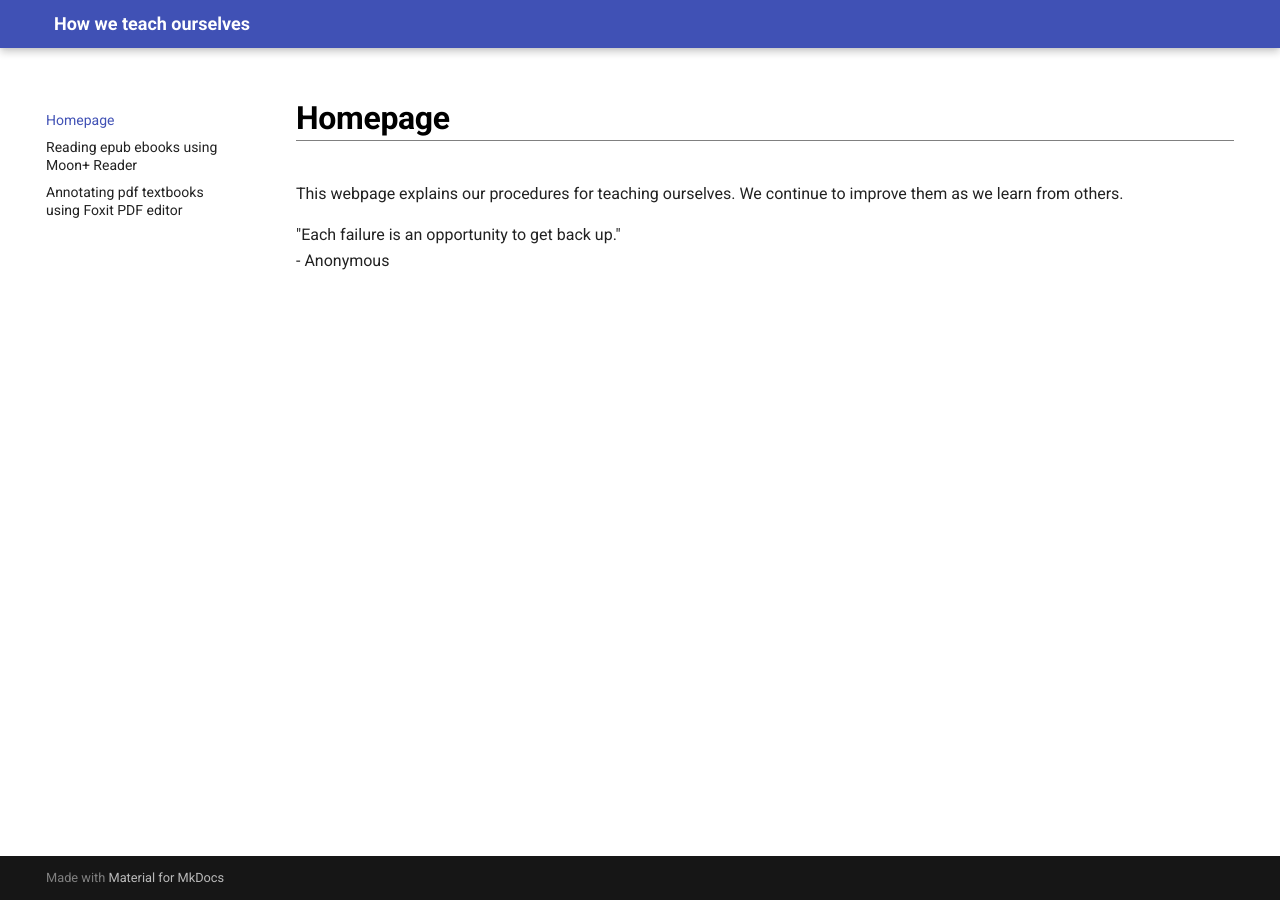
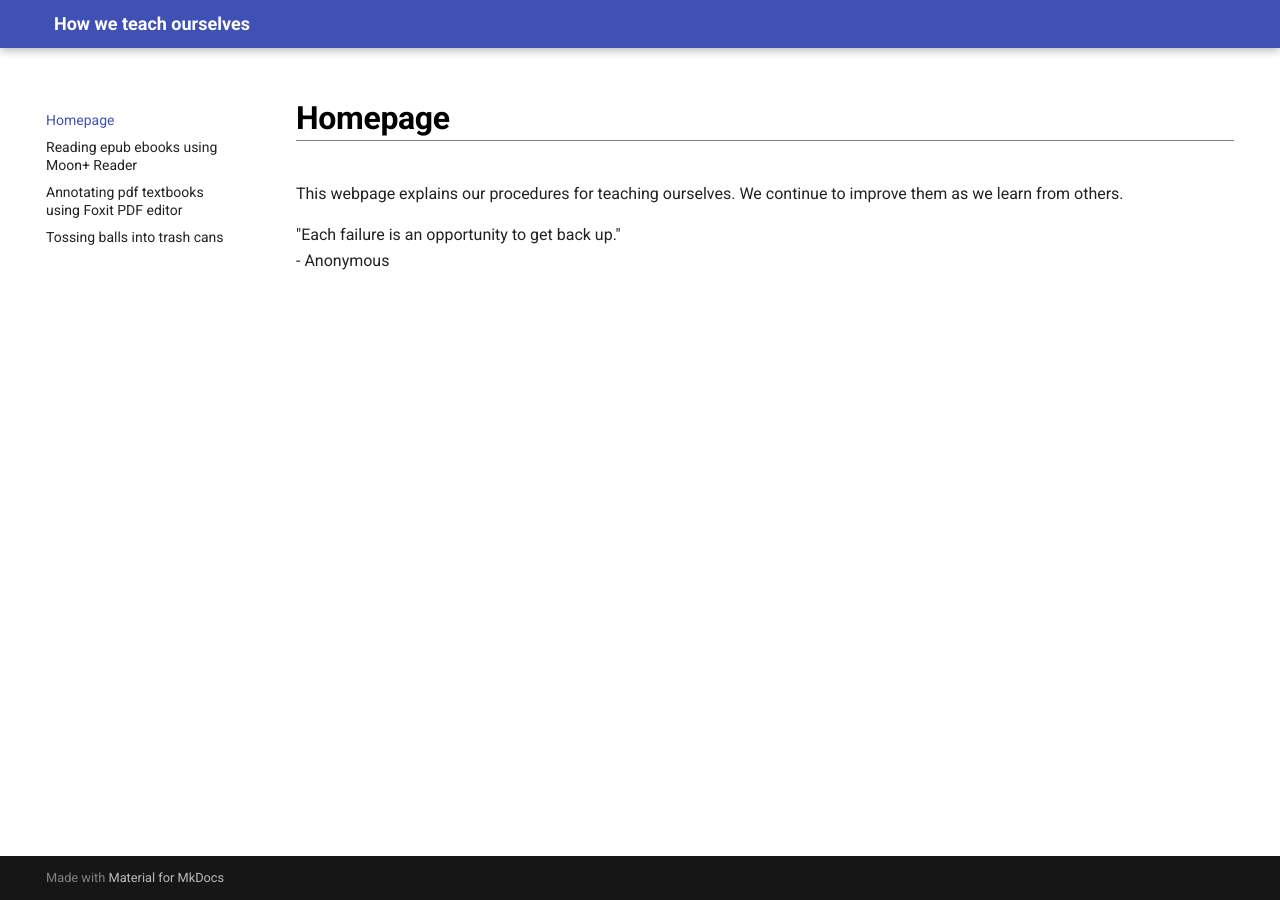
Before and after one commit to maximilian-ho/how-we-teach-ourselves, an MkDocs documentation site: the page built from docs/index.md, in a window 1280 px wide. Built offline with MkDocs 1.6.1 and Material for MkDocs 9.7.7, drawn with Linux system fonts in a browser that asks for light colours.

Commit message:
Update mkdocs.yml

```diff
--- a/mkdocs.yml
+++ b/mkdocs.yml
@@ -4,6 +4,7 @@ nav:
    - Homepage: "index.md"
    - Reading epub ebooks using Moon+ Reader: "epubs.md"
    - Annotating pdf textbooks using Foxit PDF editor: "pdfs.md"
+   - Tossing balls into trash cans: "balls.md"
 
 theme:
   name: material
```
